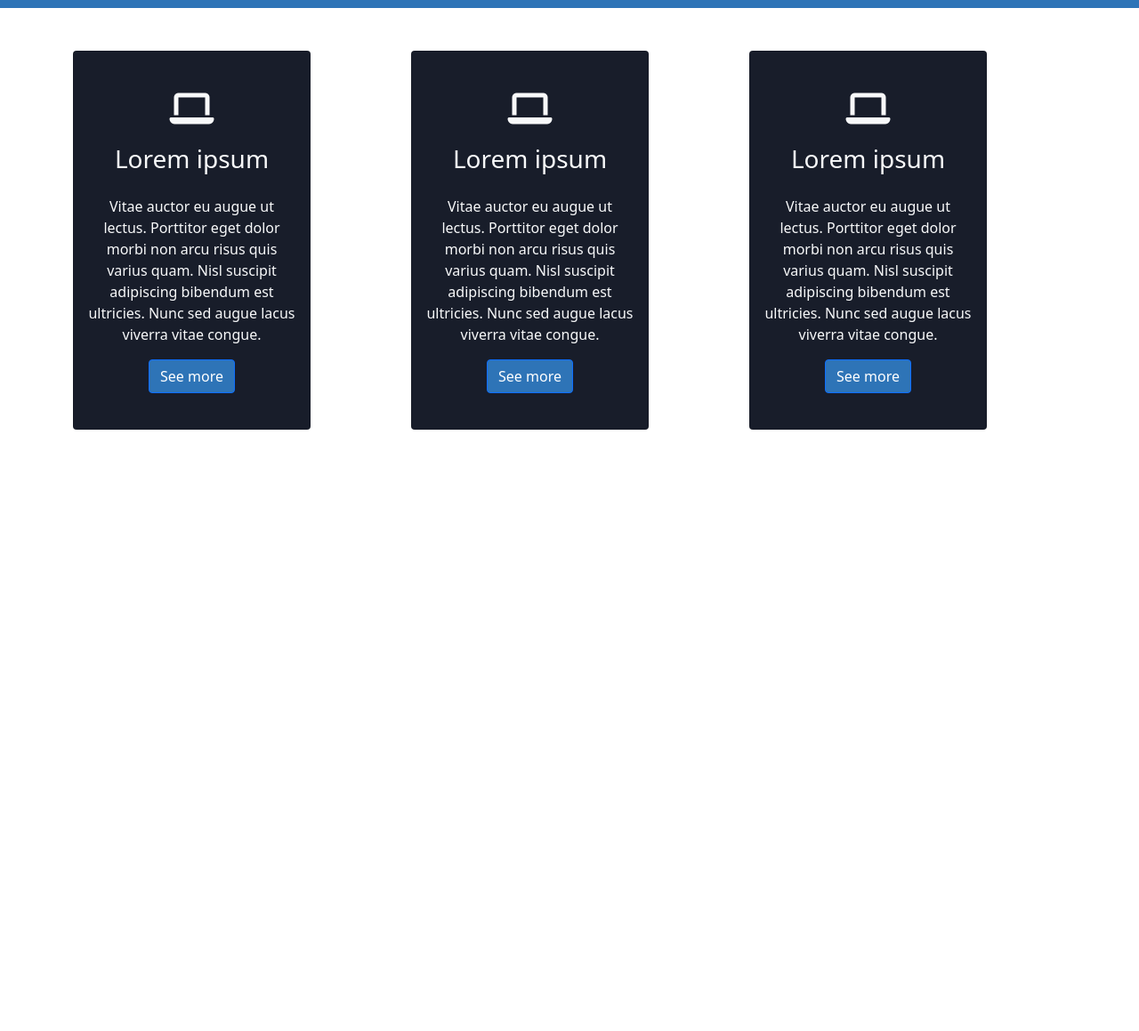
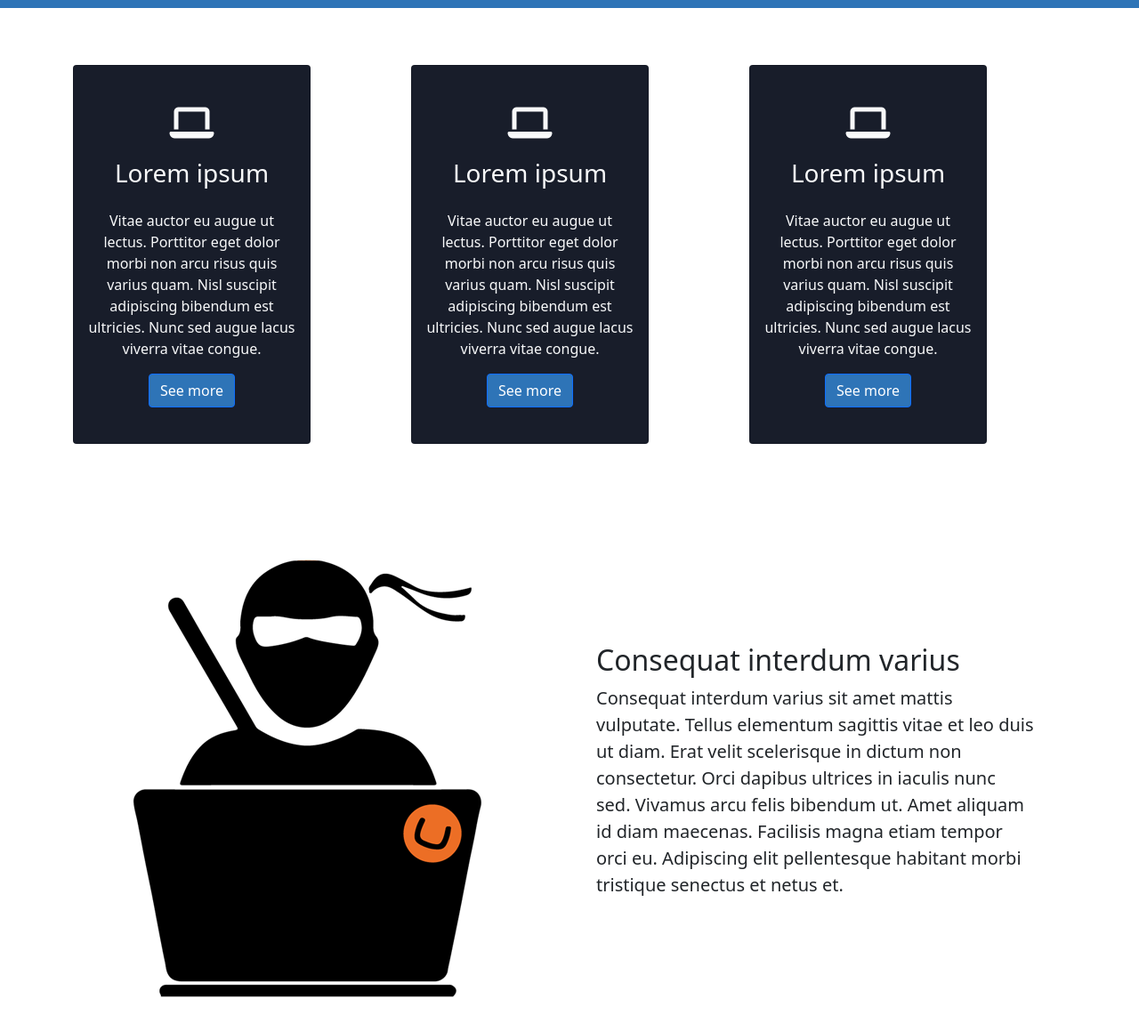
Before and after one commit to Thansen1990/Simple-Bootstrap-layout, a website: page index.html in a window 1280 px wide. Shown: the part 583-1742 px from the top of the page at 89% size. Before the commit the page ends 1114 px from the top, so only its background shows below. Drawn offline with nearby package versions, Linux system fonts and the light colour scheme.

Commit message:
About section
added about section under project card section

```diff
--- a/index.html
+++ b/index.html
@@ -89,7 +89,7 @@
       <div class="row text-center">
 
         <div class="col-md">
-          <div class="card text-light w-75 py-4"  style="background-color:#181d2a;">
+          <div class="card text-light w-75 py-4 my-3" style="background-color:#181d2a;">
             <div class="card-body text-center">
               <div class="h1 mb-3">
                 <i class="fa fa-laptop p-1"></i>
@@ -106,7 +106,7 @@
         </div>
 
         <div class="col-md">
-          <div class="card text-light w-75 py-4"  style="background-color:#181d2a;">
+          <div class="card text-light w-75 py-4 my-3" style="background-color:#181d2a;">
             <div class="card-body text-center">
               <div class="h1 mb-3">
                 <i class="fa fa-laptop p-1"></i>
@@ -123,7 +123,7 @@
         </div>
 
         <div class="col-md">
-          <div class="card text-light w-75 py-4"  style="background-color:#181d2a;">
+          <div class="card text-light w-75 py-4 my-3" style="background-color:#181d2a;">
             <div class="card-body text-center">
               <div class="h1 mb-3">
                 <i class="fa fa-laptop p-1"></i>
@@ -134,7 +134,7 @@
                 non arcu risus quis varius quam. Nisl suscipit
                 adipiscing bibendum est ultricies. Nunc sed augue lacus viverra vitae congue.
               </p>
-              <a href="#" class="btn btn-primary"  style="background-color:#2e74b7;">See more</a>
+              <a href="#" class="btn btn-primary" style="background-color:#2e74b7;">See more</a>
             </div>
           </div>
         </div>
@@ -143,7 +143,26 @@
     </div>
   </section>
 
-
+  <!-- about me -->
+  <section id="aboutme" class="p-5">
+    <div class="container">
+      <div class="row align-items-center justify-content-between">
+        <div class="col-md">
+          <img src="img/coderninjafiller.png" alt="fillerimg">
+        </div>
+        <div class="col-md p-5">
+          <h2>Consequat interdum varius</h2>
+          <p class="lead">
+            Consequat interdum varius sit amet mattis vulputate. Tellus
+            elementum sagittis vitae et leo duis ut diam. Erat velit scelerisque in dictum non consectetur. Orci dapibus
+            ultrices in iaculis nunc sed. Vivamus arcu felis bibendum ut. Amet aliquam id diam maecenas. Facilisis magna
+            etiam tempor orci eu. Adipiscing elit pellentesque habitant morbi tristique senectus et netus et.
+          </p>
+        </div>
+      </div>
+    </div>
+    </div>
+  </section>
 
 
 
```
